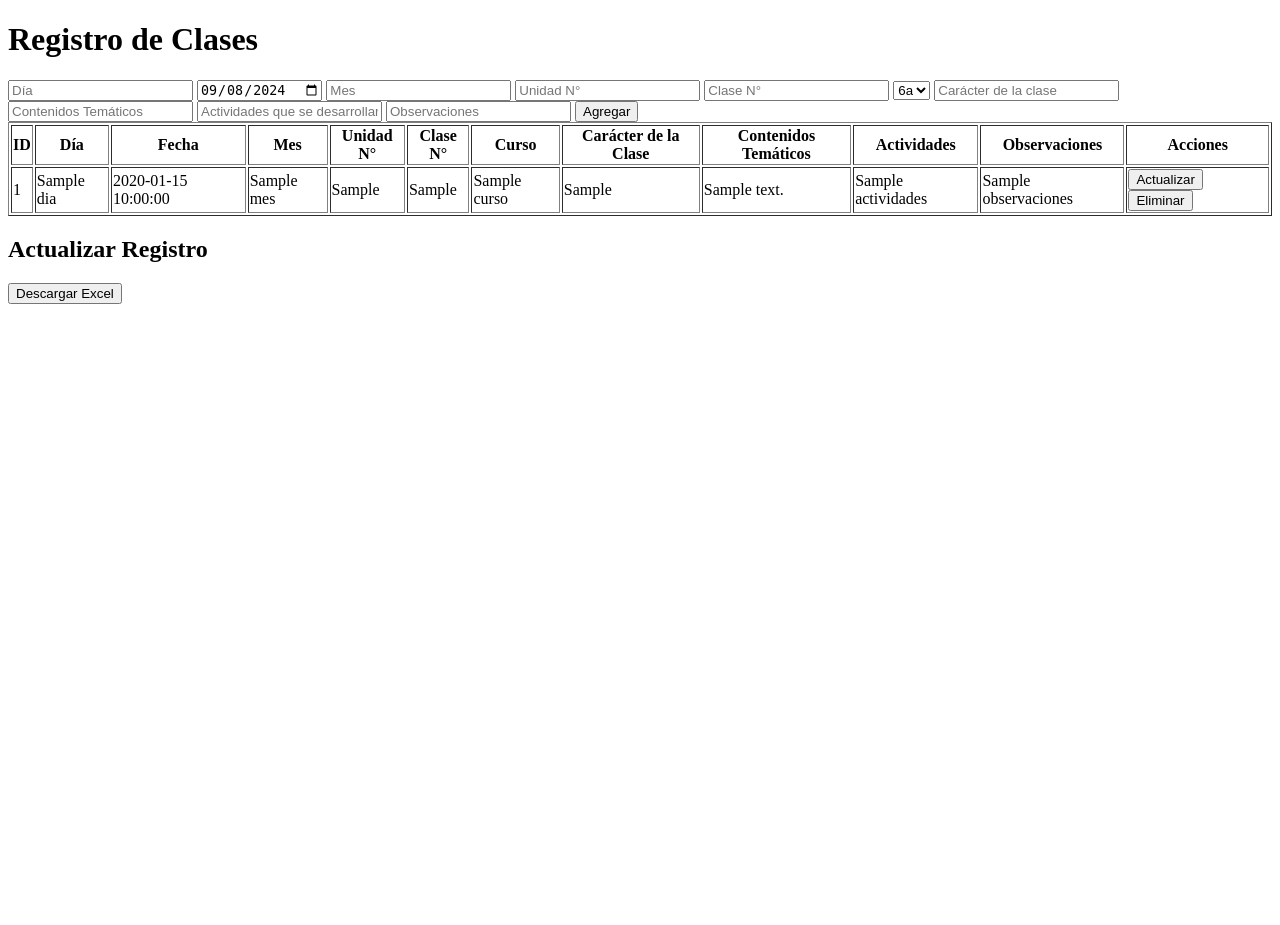
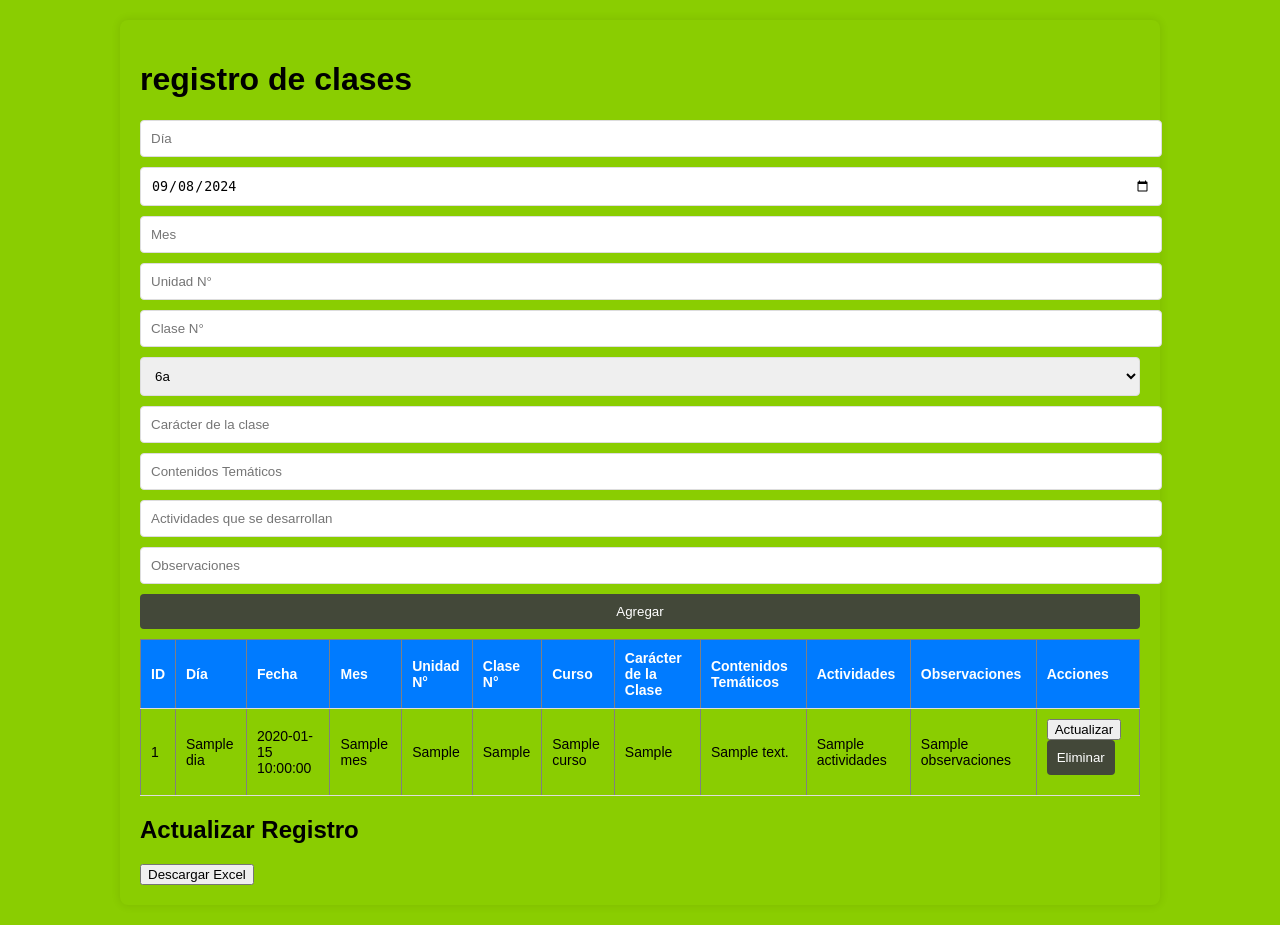
Before and after one commit to AxelArielGodoy/llenar-libro-de-temas, a Flask app: template templates/index.html in a window 1280 px wide. Before the commit the page ends 304 px from the top, so only its background shows below. Run offline with Flask 3, Linux system fonts and the light colour scheme; the template is opened without the code that fills it: most values are stand-ins (such as "Sample title", 1, 10 or a date in 2020).

Commit message:
Agrego estilos

```diff
--- a/static/styles.css
+++ b/static/styles.css
@@ -1,19 +1,18 @@
 body {
   margin: 0;
   padding: 0;
-  background: linear-gradient(
-    to right,
-    #3a7bd597,
-    #4e7b914d
-  ); /* Degradado de azules suaves y grises */
+  background-color: #9df314; /* Cambia el color aquí */
   font-family: Arial, sans-serif;
 }
 
 /* Estilo general para el contenedor principal */
 .container {
-  max-width: 700px; /* Ajusta el ancho máximo del contenedor principal */
-  margin: auto;
+  width: 80%;
+  max-width: 1000px;
+  margin: 20px auto;
+  background-color: #8acd01; /* Fondo blanco para el contenido */
   padding: 20px;
+  box-shadow: 0px 0px 10px rgba(0, 0, 0, 0.1); /* Sombra alrededor del contenedor */
   border-radius: 8px;
 }
 
@@ -38,14 +37,14 @@
 }
 
 form button {
-  background-color: #007bff;
+  background-color: #3e3e3eec;
   color: white;
   border: none;
   cursor: pointer;
 }
 
 form button:hover {
-  background-color: #0056b3;
+  background-color: #000000;
 }
 
 /* Contenedor de la tabla con mejor visibilidad */
--- a/templates/index.html
+++ b/templates/index.html
@@ -2,9 +2,14 @@
 <html>
   <head>
     <title>CRUD con Flask</title>
+    <link
+      rel="stylesheet"
+      type="text/css"
+      href="{{ url_for('static', filename='styles.css') }}"
+    />
   </head>
-  <body>
-    <h1>Registro de Clases</h1>
+  <body div class="container">
+    <h1>registro de clases</h1>
 
     <!-- Formulario para crear un nuevo dato -->
     <form action="/crear" method="post">
--- a/templates/template.html
+++ b/templates/template.html
@@ -9,4 +9,5 @@
       Descargar Excel
     </button>
   </body>
+  <footer>orzolito<footer>
 </html>
```
Also changed, not shown: 1 other file.
